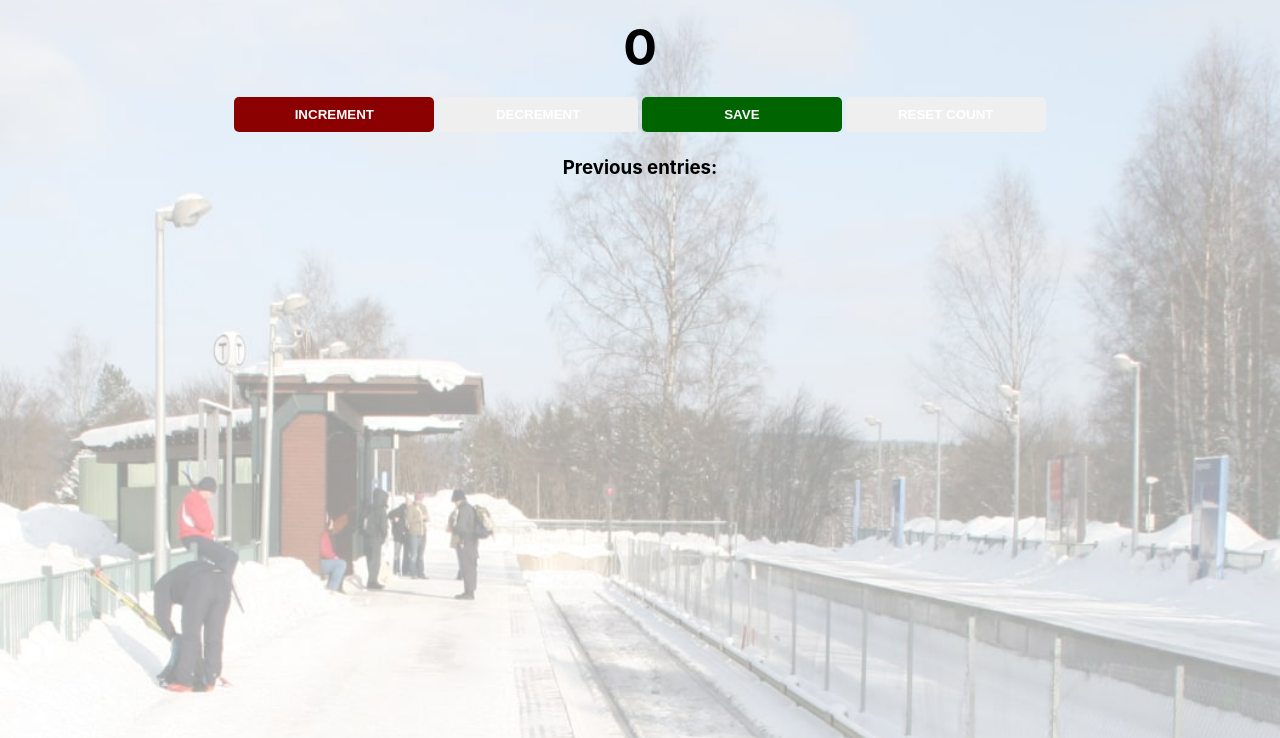
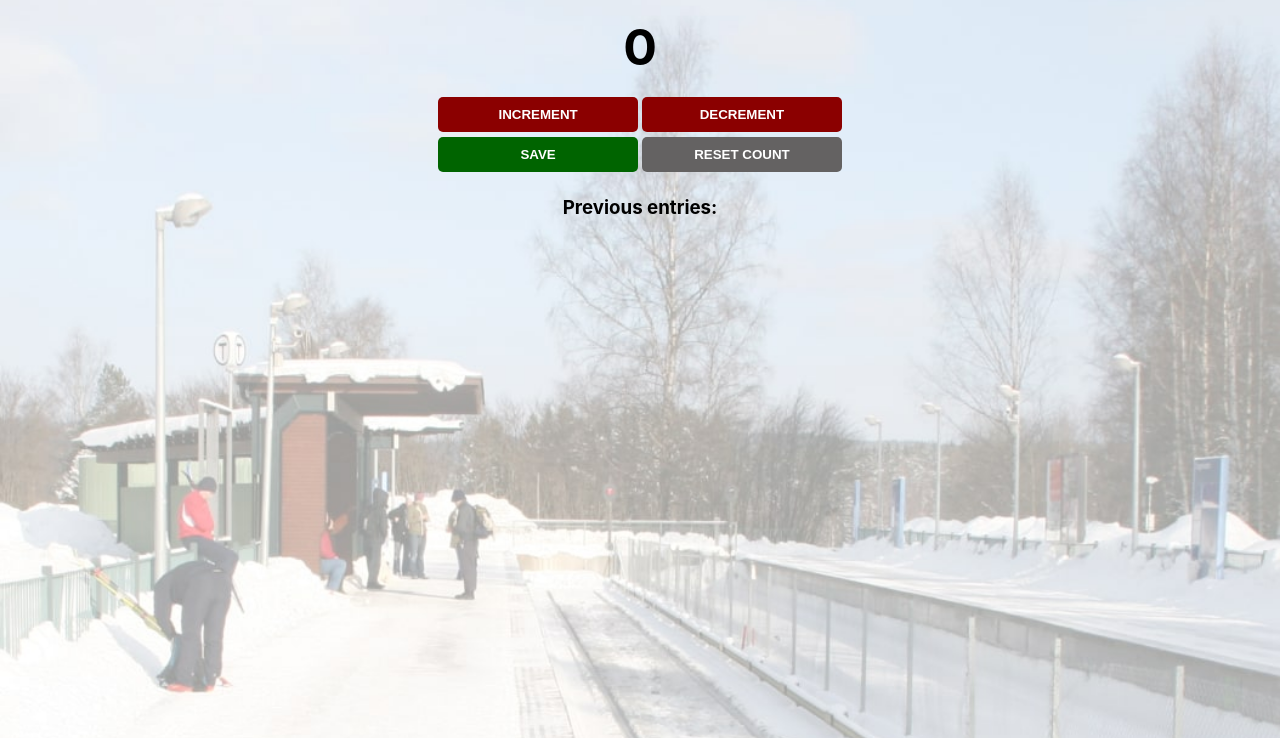
Before and after one commit to Yosef-Solomon19/Passenger-Counter-App, a plain HTML site: page index.html in a window 1280 px wide. Shown: the part 62-800 px from the top of the page. Drawn offline with Linux system fonts and the light colour scheme.

Commit message:
Styled and wrapped buttons.

```diff
--- a/css/style.css
+++ b/css/style.css
@@ -28,6 +28,15 @@ button {
     width: 200px;
     margin-bottom: 5px;
     border-radius: 5px;
+
+}
+/* 15/4/2022 Wrap buttons in a div container to create double columns. */
+.container {
+    max-width: 500px;
+    height: auto;
+    margin: 0 auto;
+    padding: 0 0px;
+    /* border: 2px solid red; */
 }
 
 #increment-btn {
@@ -37,3 +46,18 @@ button {
 #save-btn {
     background-color: darkgreen;
 }
+
+#decrement-btn {
+    background-color: darkred;
+}
+
+#reset-btn {
+    background-color: rgb(100, 98, 98);
+}
+
+.entry-log {
+    max-width: 500px;
+    margin: 0 auto;
+    margin-top: 15px;
+    /* border: 2px green solid; */
+}
```
